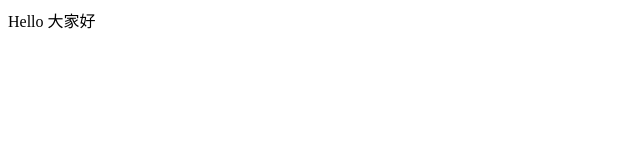
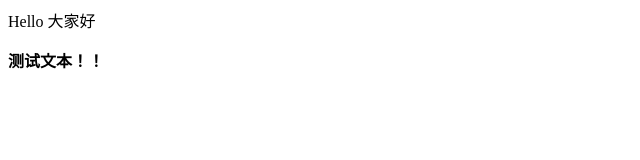
Before and after one commit to Wza166/wza166.github.io, a plain HTML site: page index.html in a window 1280 px wide. Shown: the whole page, without its empty margins (0-640 px from the left). Drawn offline with Linux system fonts and the light colour scheme.

Commit message:
Update index.html

```diff
--- a/index.html
+++ b/index.html
@@ -1 +1,2 @@
 <p>Hello 大家好</p>
+<strong> 测试文本！！ </strong>
```
